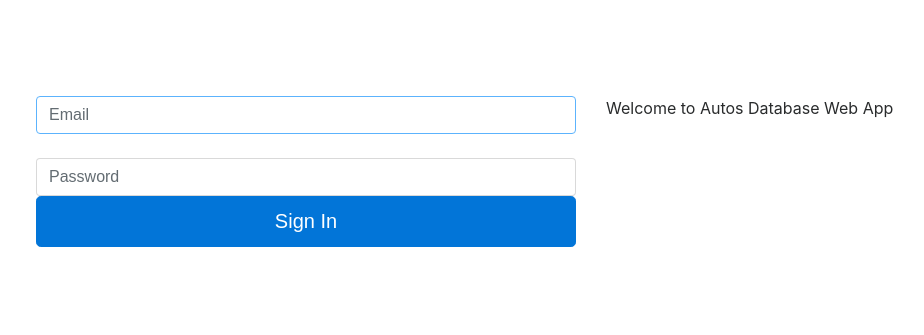
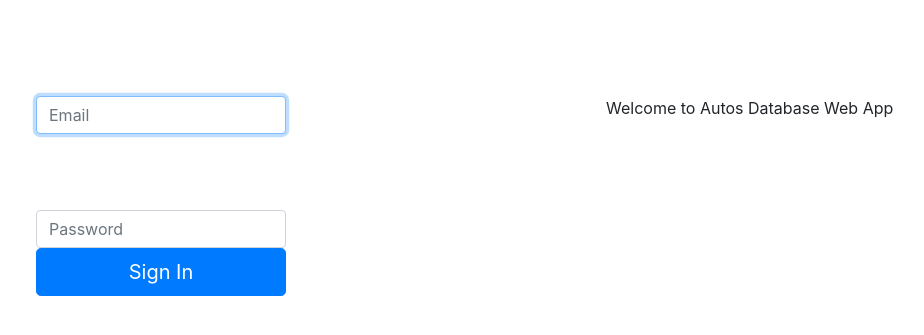
Before and after one commit to einoh/Workshop, a PHP site: page /login.php in a window 1280 px wide. Shown: the top 335 px of the page, without its empty margins (49-973 px from the left). Run offline with PHP 8.4, Linux system fonts and the light colour scheme; some libraries are stand-ins or nearby versions.

Commit message:
Update login.php

```diff
--- a/login.php
+++ b/login.php
@@ -33,7 +33,7 @@
   <head>
     <meta charset="utf-8">
     <meta name="viewport" content="width=device-width, initial-scale=1, shrink-to-fit=no">
-    <link rel="stylesheet" href="https://maxcdn.bootstrapcdn.com/bootstrap/4.0.0-beta.3/css/bootstrap.min.css" integrity="sha384-Zug+QiDoJOrZ5t4lssLdxGhVrurbmBWopoEl+M6BdEfwnCJZtKxi1KgxUyJq13dy" crossorigin="anonymous">
+    <link href="bootstrap.min.css" rel="stylesheet" />
     <title>Autos Database</title>
   </head>
   <body>
@@ -41,8 +41,9 @@
     <div class="container">
       <div class="row">
         <div class="col-md-6">
+          <div style="width:250px;">
             <form class="form-signin" action="<?php echo htmlspecialchars($_SERVER["PHP_SELF"]);?>" method="POST">
-            <input type="text" class="form-control" placeholder="Email" autofocus name="username"></br>
+              <input type="text" class="form-control" placeholder="Email" autofocus name="username" style="margin-bottom: 2cm;">
               <input type="password" class="form-control" placeholder="Password" name="password">
               <input type="submit" class="btn btn-lg btn-primary btn-block" value="Sign In" />
               <?php if(!empty(($_SESSION['error']))): ?>
@@ -54,6 +55,7 @@
               <?php endif; ?>
             </form>
           </div>
+        </div>
         <div class="col-md-6">
           <span>Welcome to Autos Database Web App</span>
         </div>
```
Lines whose indentation alone changed are shown as unchanged.
